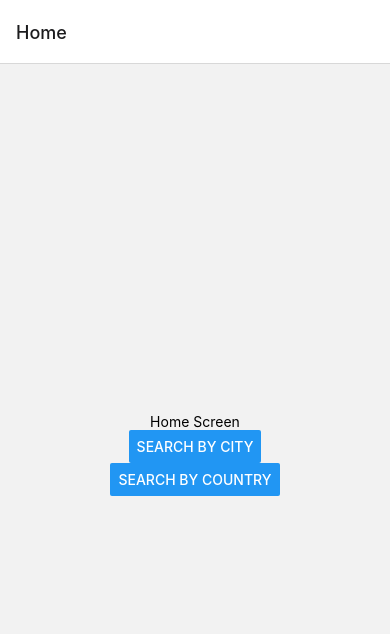
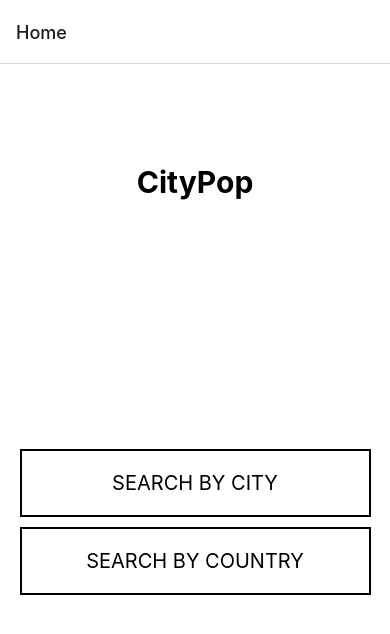
Before and after one commit to albin-karlsson/city-pop, a React Native app: screen /Home in a window 390 px wide. Shown: the top 634 px of the page. Built offline with nearby package versions, Linux system fonts and the light colour scheme.

Commit message:
Add styling for HomeScreen

```diff
--- a/components/HomeScreen.js
+++ b/components/HomeScreen.js
@@ -1,20 +1,50 @@
 import React from "react";
-import { View, Text, Button } from "react-native";
+import { StyleSheet, View, Text, Button, TouchableOpacity } from "react-native";
 
 function HomeScreen({ navigation }) {
   return (
-    <View style={{ flex: 1, alignItems: "center", justifyContent: "center" }}>
-      <Text>Home Screen</Text>
-      <Button
-        title="Search by city"
-        onPress={() => navigation.navigate("Search", { mode: "city" })}
-      />
-      <Button
-        title="Search by country"
-        onPress={() => navigation.navigate("Search", { mode: "country" })}
-      />
+    <View style={styles.container}>
+      <Text style={styles.header}>CityPop</Text>
+      <View style={{ alignItems: "center", justifyContent: "center", flex: 1 }}>
+        <TouchableOpacity
+          style={styles.button}
+          onPress={() => navigation.navigate("Search", { mode: "city" })}
+        >
+          <Text style={styles.buttonText}>SEARCH BY CITY</Text>
+        </TouchableOpacity>
+        <TouchableOpacity
+          style={styles.button}
+          onPress={() => navigation.navigate("Search", { mode: "country" })}
+        >
+          <Text style={styles.buttonText}>SEARCH BY COUNTRY</Text>
+        </TouchableOpacity>
+      </View>
     </View>
   );
 }
 
 export default HomeScreen;
+
+const styles = StyleSheet.create({
+  container: {
+    flex: 1,
+    backgroundColor: "#fff",
+  },
+  header: {
+    marginTop: 100,
+    fontSize: 30,
+    fontWeight: "bold",
+    textAlign: "center",
+  },
+  button: {
+    borderWidth: 2,
+    borderColor: "black",
+    padding: 20,
+    margin: 5,
+    width: "90%",
+  },
+  buttonText: {
+    fontSize: 20,
+    textAlign: "center",
+  },
+});
--- a/components/SearchScreen.js
+++ b/components/SearchScreen.js
@@ -72,13 +72,13 @@ const styles = StyleSheet.create({
     backgroundColor: "#fff",
   },
   header: {
-    marginTop: 80,
+    marginTop: 100,
     fontSize: 30,
     fontWeight: "bold",
     textAlign: "center",
   },
   textInput: {
-    marginBottom: 20,
+    marginBottom: 15,
     borderWidth: 2,
     borderColor: "black",
     borderRadius: 5,
```
